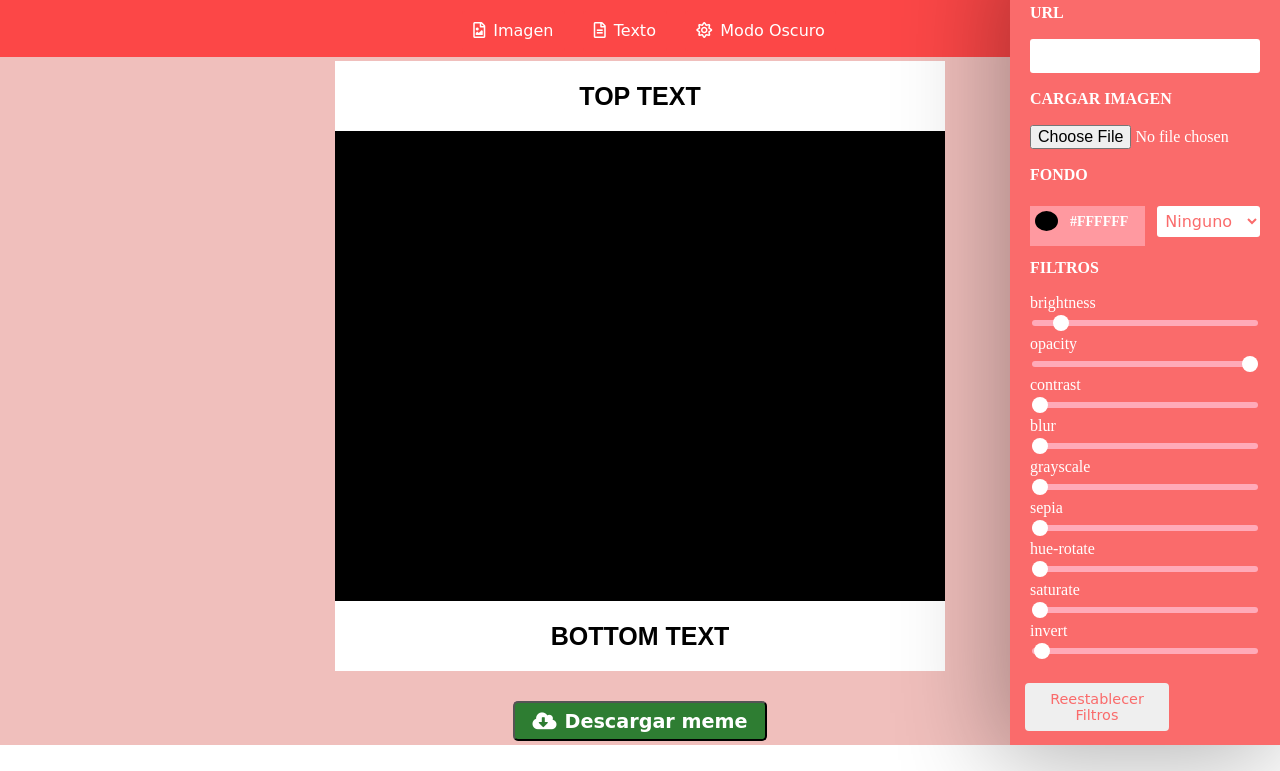
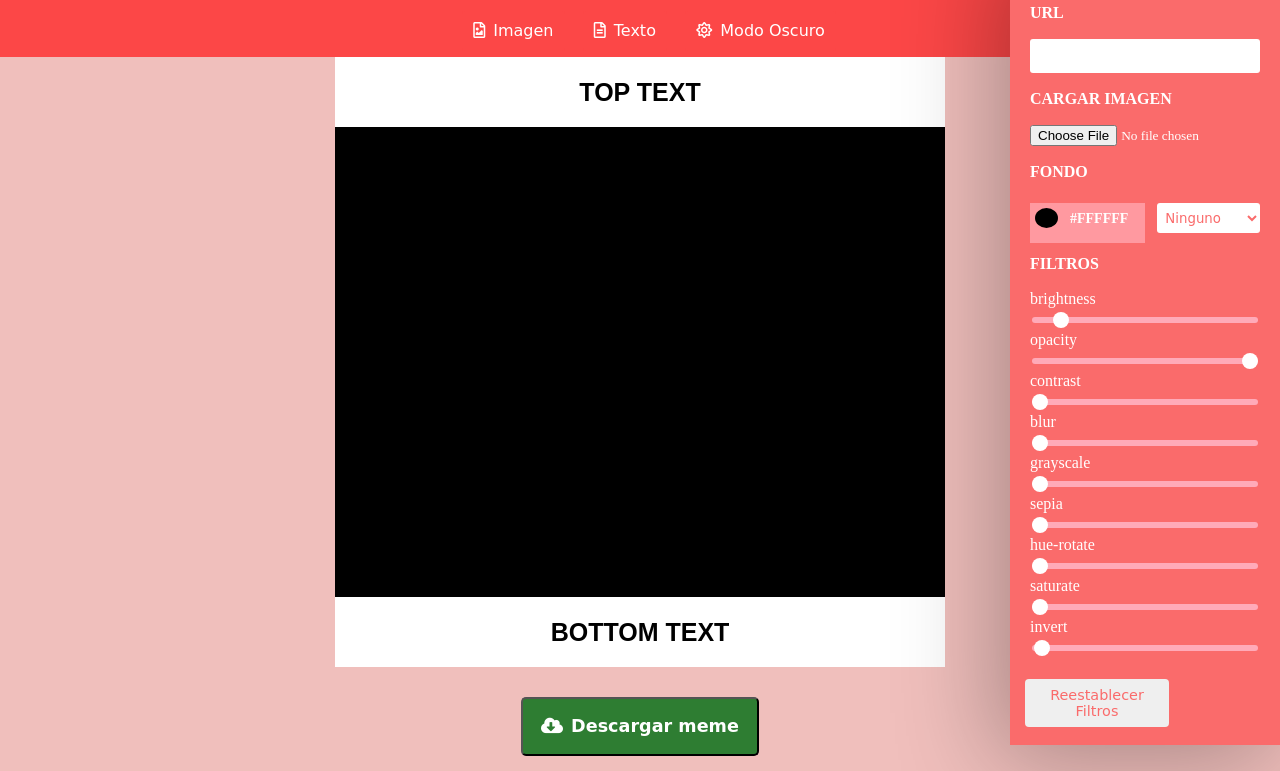
Before and after one commit to JoLazarte/editor-de-memes, a website: page index.html in a window 1280 px wide. Shown: the part 55-826 px from the top of the page. Before the commit the page ends 800 px from the top, so only its background shows below. Drawn offline with nearby package versions, Linux system fonts and the light colour scheme; a web font is replaced by a local one.

Commit message:
font-resize

```diff
--- a/index.css
+++ b/index.css
@@ -48,13 +48,8 @@ html, body {
     height: 100vh;
     width: 100%;
     margin: 0%;
-    padding: 0%;
-    top:0%;
-    bottom: 0%;
-    left: 0%;
-    right: 0%;
-    overflow-x: hidden;
-    overflow-y: auto;
+    /*overflow: hidden; */
+    background-color: var(--greylight);
 
 }
 
@@ -62,6 +57,7 @@ html, body {
 
 header {
     background-color:var(--header);
+    margin: 0%;
 }
 #botonesAside {
     display: flex;
@@ -168,16 +164,16 @@ header {
 }
 
 .boton-descargar{
-    height: 36px;
     display: flex;
     justify-content: center;
     align-items: center;
     margin-top: 30px;
+    margin-bottom: 15px;
     padding: 18px;
     background-color: #2e7d32;
     color: white;
     border-radius: 5px;
-    font-size: 1.2rem;
+    font-size: 1.1rem;
     font-weight: lighter;
 }
 
@@ -273,7 +269,6 @@ header {
     margin: 5px;
     border: none;
     border-radius: 3px;
-    font-size: 1rem;
     font-family: 'Iceberg';
     cursor: pointer;
 }
@@ -305,7 +300,6 @@ header {
 
 .select-op {
     border: none;
-    font-size: 1rem;
     border-radius: 3px;
     width: 45%;
     margin: 10px 0px 10px 0px;
@@ -392,10 +386,9 @@ input[type='range'] {
 #boton-txLeft, #boton-txCenter {
     border: none;
     border-radius: 3px;
-    margin: 2px;
+    margin: 1.5px;
     font-size: 1rem;
     width: 15.3%;
-    padding: 0.5rem;
     color: var(--aside);
 
 }
@@ -403,10 +396,9 @@ input[type='range'] {
 #boton-txRight {
     border: none;
     border-radius: 3px;
-    margin: 2px 5px 2px 2px;
+    margin: 1.5px 5px 1.5px 1.5px;
     font-size: 1rem;
     width: 15.3%;
-    padding: 0.5rem;
     color: var(--aside);
 }
 
```
